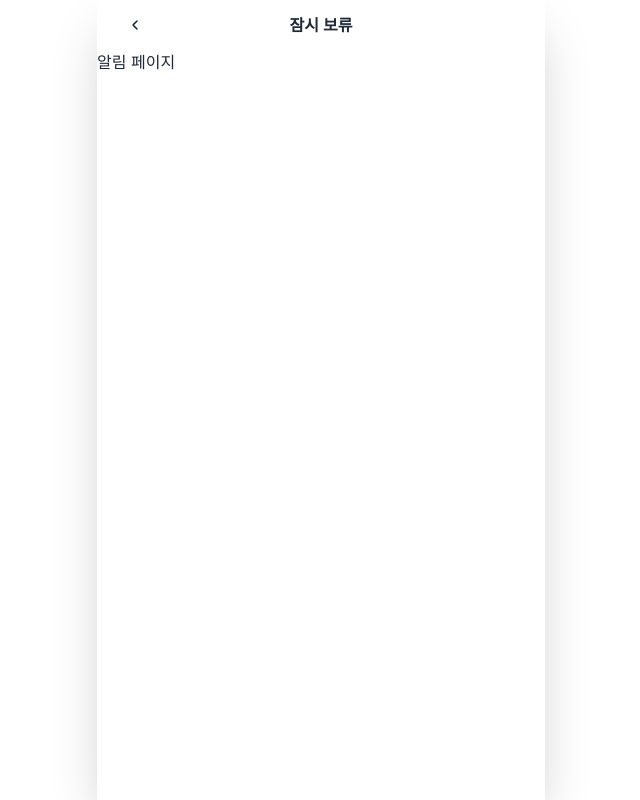
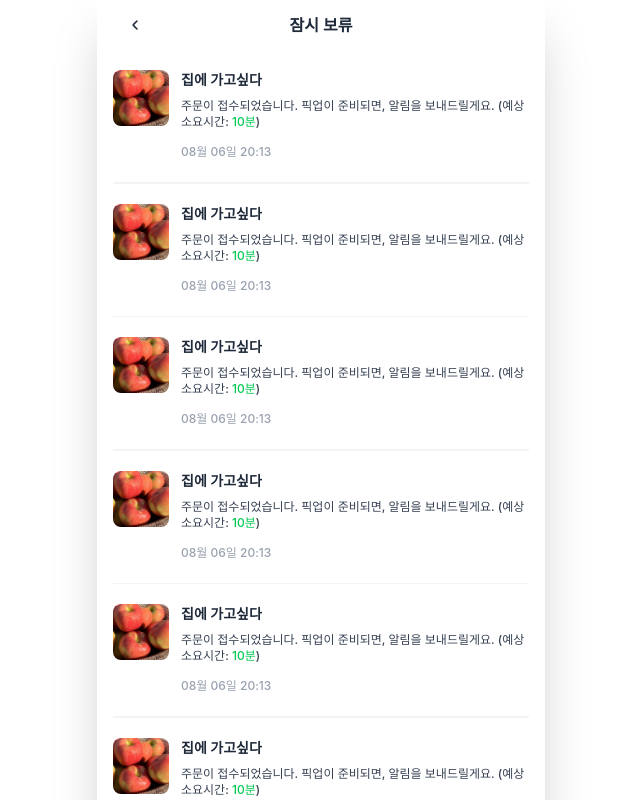
Before and after one commit to Dropby-Market/dropby-market-fe, a React (Vite) app: page /notification in a window 1280 px wide. Shown: the top 800 px of the page, without its empty margins (319-959 px from the left). Built offline with nearby package versions, Linux system fonts and the light colour scheme.

Commit message:
feat: 알림 페이지 ui 추가

```diff
--- a/src/page/Notification/Notification.tsx
+++ b/src/page/Notification/Notification.tsx
@@ -1,7 +1,19 @@
-import React from 'react';
+import NotificationItem from '@/page/Notification/components/notificationItem.tsx';
+import Separator from '@/shared/ui/Separator.tsx';
 
 const Notification = () => {
-  return <div>알림 페이지</div>;
+  return (
+    <div className="px-4 py-5">
+      <ul>
+        {Array.from({ length: 10 }).map((_, idx, arr) => (
+          <li key={idx}>
+            <NotificationItem />
+            {idx < arr.length - 1 && <Separator className="my-5" />}
+          </li>
+        ))}
+      </ul>
+    </div>
+  );
 };
 
 export default Notification;
--- /dev/null
+++ b/src/page/Notification/components/notificationItem.tsx
@@ -0,0 +1,28 @@
+import TestImg from '@/assets/home/TestImg.png';
+import Tag from '@/shared/ui/Tag.tsx';
+
+export default function NotificationItem() {
+  return (
+    <div className="flex gap-3">
+      <div className="h-[56px] w-[56px] shrink-0">
+        <img
+          src={TestImg}
+          alt={'알림 이미지'}
+          className="h-full w-full rounded-lg object-cover object-center"
+        />
+      </div>
+
+      <div className="space-y-2 overflow-hidden">
+        <div className="flex flex-1 items-center gap-2">
+          {/*<Tag variant="green">New</Tag>*/}
+          <h5 className="truncate text-sm font-semibold leading-5">집에 가고싶다 </h5>
+        </div>
+        <p className="text-xs font-medium leading-4 text-gray-700">
+          주문이 접수되었습니다. 픽업이 준비되면, 알림을 보내드릴게요. (예상 소요시간:
+          <span className="text-green-500"> 10분</span>)
+        </p>
+        <span className="text-xs font-medium leading-4 text-gray-400">08월 06일 20:13</span>
+      </div>
+    </div>
+  );
+}
```
